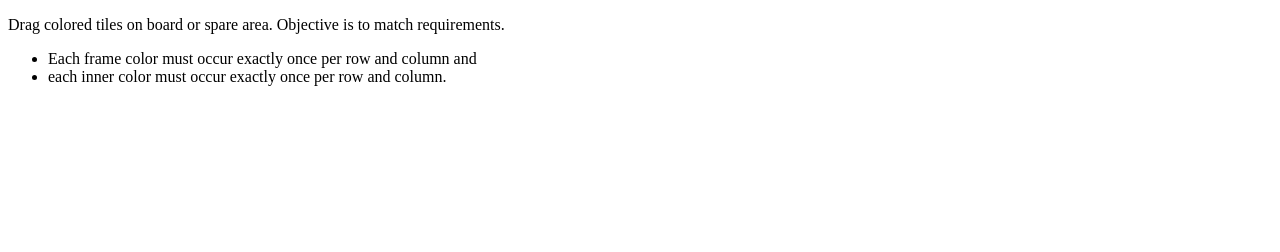
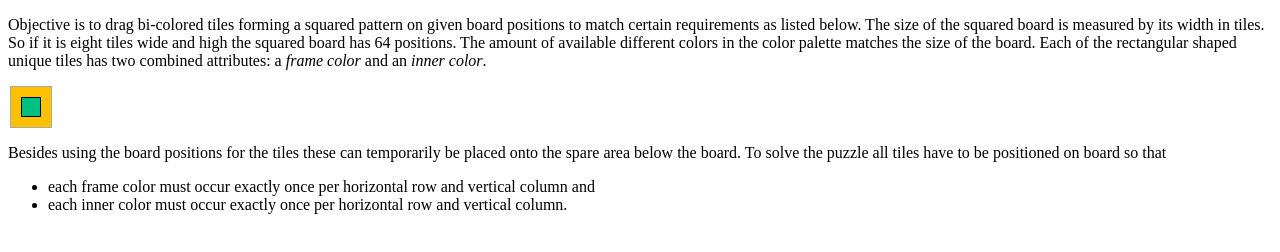
Before and after one commit to OMerkel/eulersquare, a plain HTML site: page src/rules.html in a window 1280 px wide. Drawn offline with Linux system fonts and the light colour scheme.

Commit message:
Few additions in rules.html

```diff
--- a/src/css/content.css
+++ b/src/css/content.css
@@ -4,4 +4,8 @@ figure { padding: 5px; margin: 0px; float: left; border: 1px solid #cccccc; bord
 figure img { border-radius: 7px 7px 0 0; }
 figure figcaption { padding: 2px 4px 2px 4px; background-color: #636363; color: #cccccc;
   font-style: italic; border-radius: 0 0 7px 7px; width: 248px; }
-td { border:1px solid #888888; border-radius: 9px; padding:15px;}
+td { border:1px solid #888888; border-radius: 9px; padding:15px; }
+#frame { width: 40px; height: 40px; padding: 0px; margin: 2px;
+  border: 1px solid #aaaaaa; background: #ffc000; }
+#inner {width: 18px; height: 18px; padding: 0px; margin: 10px;
+  border:1px solid #000000; background: #00c080; }
--- a/src/rules.html
+++ b/src/rules.html
@@ -65,10 +65,26 @@
 <title>Leonhard Euler's Magic Square - Rules</title>
 </head>
 <body>
-<p>Drag colored tiles on board or spare area. Objective is to match requirements.
+<p>Objective is to drag bi-colored tiles forming a squared pattern on
+given board positions to match certain requirements as listed below.
+The size of the squared board is measured by its width in tiles.
+So if it is eight tiles wide and high the squared board has 64 positions.
+The amount of available different colors in the color palette matches
+the size of the board. Each of the rectangular shaped unique tiles
+has two combined attributes:
+a <i>frame color</i> and an <i>inner color</i>.</p>
+<div id="frame">
+<div id="inner">
+</div>
+</div>
+<p>Besides using the board positions for the tiles these can temporarily
+be placed onto the spare area below the board. To solve the puzzle all
+tiles have to be positioned on board so that
 <ul>
- <li>Each frame color must occur exactly once per row and column and</li>
- <li>each inner color must occur exactly once per row and column.</li>
+  <li>each frame color must occur exactly once per horizontal row and
+  vertical column and</li>
+  <li>each inner color must occur exactly once per horizontal row and
+  vertical column.</li>
 </ul>
 </p>
 </body>
```
Also changed, not shown: src/index.html (+5 -1 lines), src/js/prerequisites.js (added, +61 -0 lines), 1 other file.
